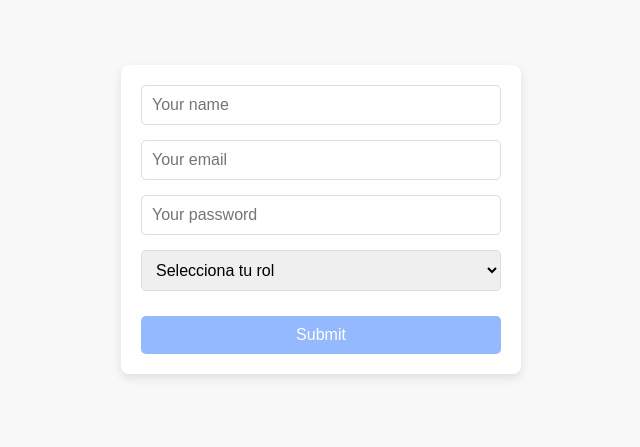
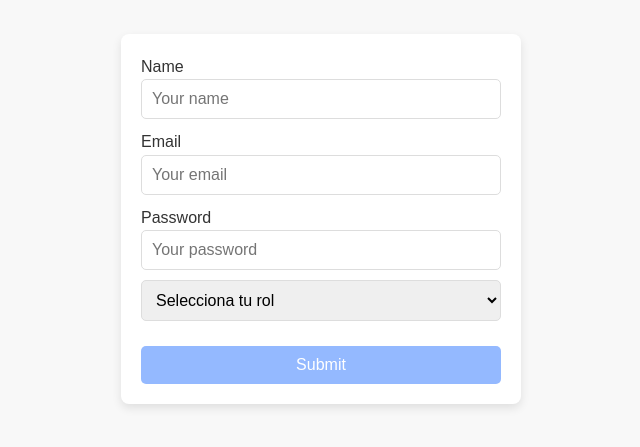
Before and after one commit to Lucio-Morales/Find-teacher-react, a React (Vite) app in the folder client/: page /register in a window 1280 px wide. Shown: the part 181-628 px from the top of the page, without its empty margins (319-959 px from the left). Built offline with nearby package versions, Linux system fonts and the light colour scheme.

Commit message:
form errors incorporation

```diff
--- a/client/src/pages/Register/demo.tsx
+++ b/client/src/pages/Register/demo.tsx
@@ -24,7 +24,7 @@ export const Form = styled.form`
 export const Input = styled.input`
   width: 100%;
   padding: 10px;
-  margin-bottom: 15px;
+
   border: 1px solid #ddd;
   border-radius: 5px;
   font-size: 16px;
@@ -33,6 +33,10 @@ export const Input = styled.input`
     outline: none;
     border-color: #94b9ff;
   }
+`;
+
+export const Label = styled.label`
+  display: block;
 `;
 
 export const FormSelect = styled.select`
@@ -76,25 +80,93 @@ export const SubmitButton = styled.button`
 `;
 
 const RegisterDemo = () => {
-  const { register, handleSubmit } = useForm();
+  const {
+    register,
+    handleSubmit,
+    formState: { errors },
+  } = useForm();
+
+  const onSubmit = handleSubmit((data) => {
+    console.log(data);
+  });
 
   return (
     <FormWrapper>
-      <Form onSubmit={handleSubmit}>
-        <Input type="text" placeholder="Your name" {...register('name')} />
-        <Input type="email" placeholder="Your email" {...register('email')} />
+      <Form onSubmit={onSubmit}>
+        <Label>Name</Label>
+        <Input
+          type="text"
+          placeholder="Your name"
+          {...register('name', {
+            required: { value: true, message: 'Nombre es requerido.' },
+            minLength: {
+              value: 3,
+              message: 'Debe tener al menos 3 caracteres.',
+            },
+          })}
+          style={{ marginBottom: errors.name ? '2px' : '10px' }}
+        />
+        {errors.name && (
+          <span style={{ color: 'tomato', fontSize: '14px' }}>
+            {errors.name.message}
+          </span>
+        )}
+        <Label>Email</Label>
+        <Input
+          type="email"
+          placeholder="Your email"
+          {...register('email', {
+            required: { value: true, message: 'Email es requerido.' },
+            pattern: {
+              value: /^[\w.-]+@[a-zA-Z\d.-]+\.[a-zA-Z]{2,}$/,
+              message: 'Email invalido',
+            },
+          })}
+          style={{ marginBottom: errors.email ? '2px' : '10px' }}
+        />
+        {errors.email && (
+          <span style={{ color: 'tomato', fontSize: '14px' }}>
+            {errors.email.message}
+          </span>
+        )}
+        <Label>Password</Label>
         <Input
           type="password"
           placeholder="Your password"
-          {...register('password')}
+          {...register('password', {
+            required: { value: true, message: 'Ingrese una contraseña' },
+            minLength: {
+              value: 4,
+              message: 'Contraseña demasiado corta',
+            },
+            pattern: {
+              value: /^(?=.*\d)/,
+              message: 'La contraseña debe contener al menos un numero.',
+            },
+          })}
+          style={{ marginBottom: errors.password ? '2px' : '10px' }}
         />
-        <FormSelect {...register('role')}>
+        {errors.password && (
+          <span style={{ color: 'tomato', fontSize: '14px' }}>
+            {errors.password.message}
+          </span>
+        )}
+        <FormSelect
+          {...register('role', {
+            required: { value: true, message: 'Seleccione un rol.' },
+          })}
+        >
           <option value="" disabled selected>
             Selecciona tu rol
           </option>
           <option value="profesor">Soy profesor</option>
           <option value="estudiante">Soy estudiante</option>
         </FormSelect>
+        {errors.role && (
+          <span style={{ color: 'tomato', fontSize: '14px' }}>
+            {errors.role.message}
+          </span>
+        )}
         <SubmitButton>Submit</SubmitButton>
       </Form>
     </FormWrapper>
```
